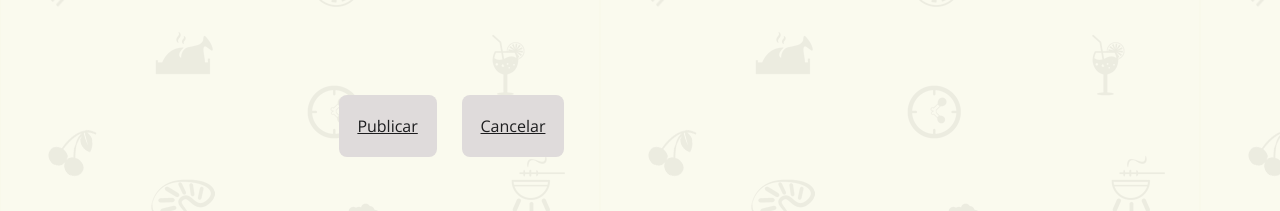
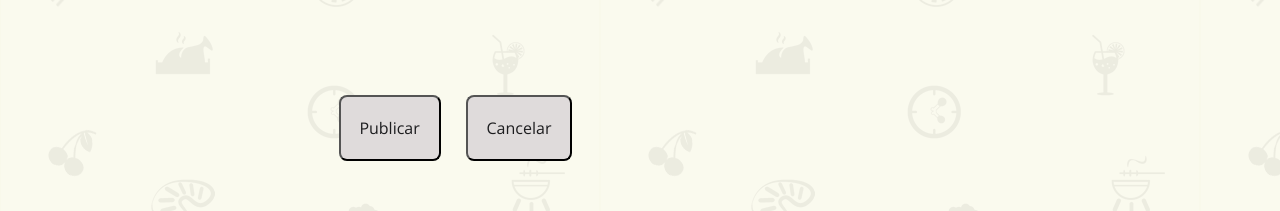
Before and after one commit to franciscogelabert/EntregaFinalGelabertFrancisco, a website: page pages/publicar.html in a window 1280 px wide. Shown: the part 1636-1847 px from the top of the page. Drawn offline with nearby package versions, Linux system fonts and the light colour scheme; files whose address does not match are found by name.

Commit message:
Update publicar.html
Actualización Botones

```diff
--- a/pages/publicar.html
+++ b/pages/publicar.html
@@ -201,8 +201,8 @@
 					</div>
 
 					<div class="d-flex mt-2 mb-2">
-						<a class="button" type="submit" href="404.html">Publicar</a>
-						<a class="button" type="reset" href="404.html">Cancelar</a>
+						<button type="submit" class="button">Publicar </button>
+						<button type="reset" class="button">Cancelar </button>
 					</div>
 
 				</form>
```
